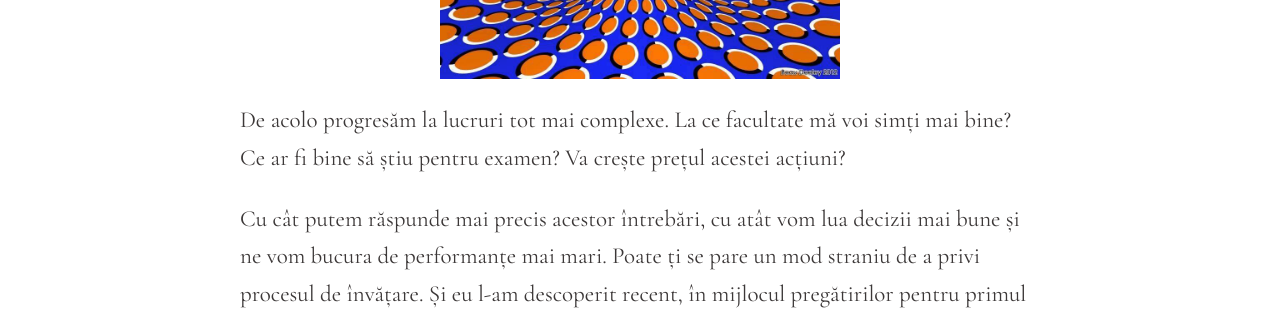
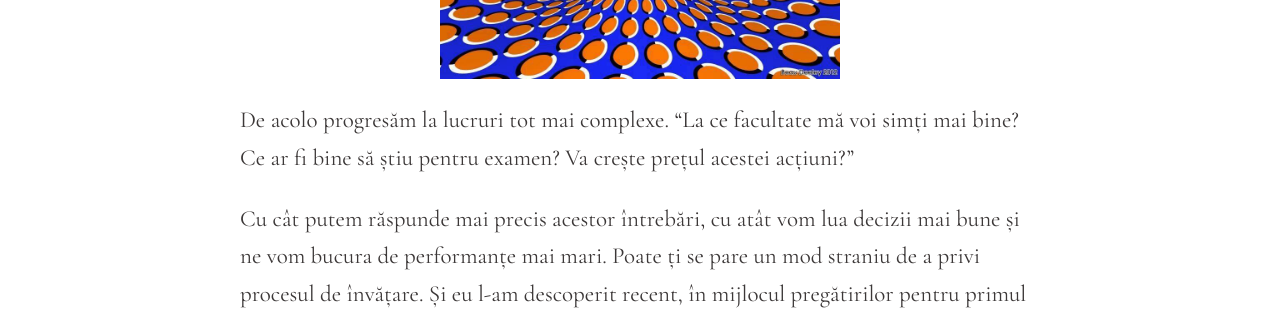
Before and after one commit to DavidManda/DavidManda.github.io, a Jekyll site: the page built from _posts/2024-09-14-clarvăzător.md, in a window 1280 px wide and 900 px high, scrolled down 525 px. Shown: the part 154-464 px from the top of the window. Built offline with Jekyll 4.4.1, drawn with Linux system fonts in a browser that asks for light colours; nearby versions of some CDN libraries.

Commit message:
fix text

```diff
--- a/_posts/2024-09-14-clarvăzător.md
+++ b/_posts/2024-09-14-clarvăzător.md
@@ -16,7 +16,7 @@
   <img src="/assets/img/donut-room_full_990.jpg" alt="drawing" height=300/>
 </figure>
 
-De acolo progresăm la lucruri tot mai complexe. La ce facultate mă voi simți mai bine? Ce ar fi bine să știu pentru examen? Va crește prețul acestei acțiuni?
+De acolo progresăm la lucruri tot mai complexe. "La ce facultate mă voi simți mai bine? Ce ar fi bine să știu pentru examen? Va crește prețul acestei acțiuni?"
 
 Cu cât putem răspunde mai precis acestor întrebări, cu atât vom lua decizii mai bune și ne vom bucura de performanțe mai mari. Poate ți se pare un mod straniu de a privi procesul de învățare. Și eu l-am descoperit recent, în mijlocul pregătirilor pentru primul meu maraton montan.
 
```
